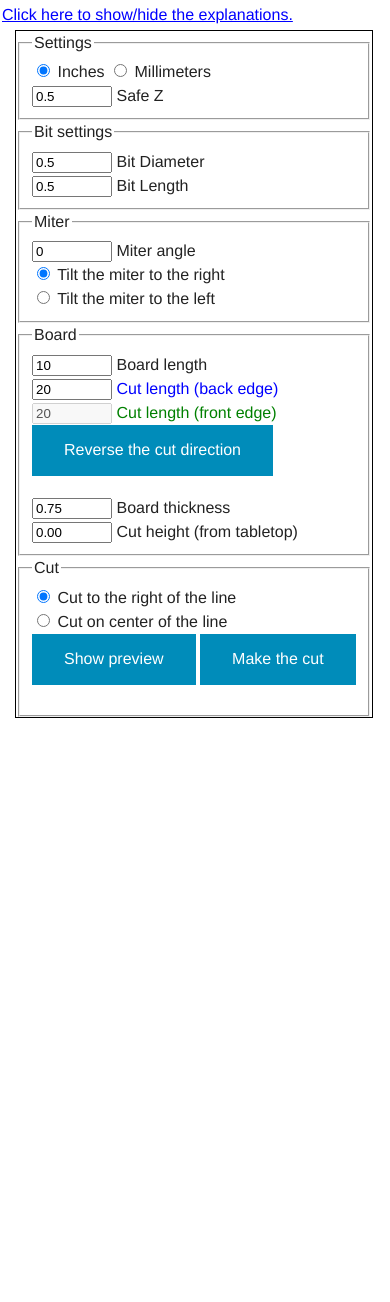
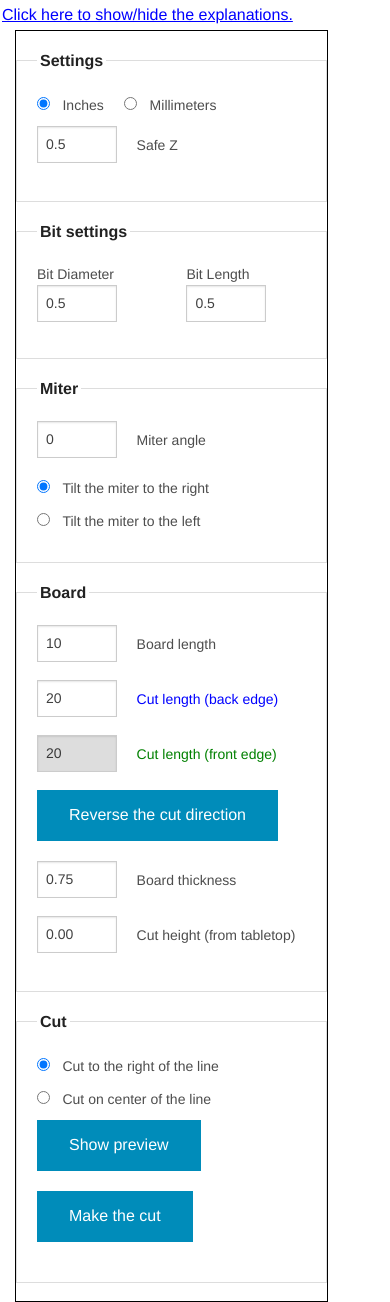
Before and after one commit to stevenrhaggerty/handibot-chopsaw, a website: page index.html in a window 390 px wide. Before the commit the page ends 844 px from the top, so only its background shows below. Drawn offline with Linux system fonts and the light colour scheme.

Commit message:
'Improve' the form design for mobile (so now it can't stand entirely on the screen...)

```diff
--- a/css/styles.css
+++ b/css/styles.css
@@ -22,4 +22,4 @@ form { float: left; border: 1px solid black; }
     display: none;
 }
 
-#preview { display: none; }
+/* #preview { display: none; } */
--- a/index.html
+++ b/index.html
@@ -2,7 +2,7 @@
 <html lang="en">
 <head>
     <meta charset="UTF-8" />
-    <meta name="viewport" content="width=device-width, initial-scale=1.0" />
+    <meta name="viewport" content="width=device-width, initial-scale=1.0"/>
     <script type="text/javascript" src="js/modernizr.js"></script>
     <script type="text/javascript" src="js/jquery.js"></script>
     <script type="text/javascript" src="js/foundation.min.js"></script>
@@ -55,23 +55,38 @@
                     <label for="unit_in">Inches</label>
                     <input id="unit_mm" type="radio" name="unit" value="mm" />
                     <label for="unit_mm">Millimeters</label>
-                    <br />
+                    <div class="row">
+                        <div class="small-4 columns">
                             <input id="safe_z" type="text" name="safe_z" value="0.5" />
-                    <label for="safe_z">Safe Z</label>
+                        </div>
+                        <div class="small-8 columns">
+                            <label class="inline left" for="safe_z">Safe Z</label>
+                        </div>
+                    </div>
                 </fieldset>
                 <fieldset>
                     <legend>Bit settings</legend>
+                    <div class="row">
+                        <div class="small-6 columns">
+                            <label for="bit_diameter">Bit Diameter</label>
                             <input id="bit_diameter" type="text" name="bit_diameter" value="0.5" />
-                    <label for="bit_diameter">Bit Diameter</label>
-                    <br />
+                        </div>
+                        <div class="small-6 columns">
+                            <label for="bit_length">Bit Length</label>
                             <input id="bit_length" type="text" name="bit_length" value="0.5" />
-                    <label for="bit_length">Bit Length</label>
+                        </div>
+                    </div>
                 </fieldset>
                 <fieldset>
                     <legend>Miter</legend>
-                    <input id="angle" type="text" name="angle" value="0" />
-                    <label for="angle">Miter angle</label>
-                    <br />
+                    <div class="row">
+                        <div class="small-4 columns">
+                            <input  id="angle" type="text" name="angle" value="0" />
+                        </div>
+                        <div class="small-8 columns">
+                            <label class="left inline" for="angle">Miter angle</label>
+                        </div>
+                    </div>
                     <input id="tilt_right" type="radio" name="tilt" value="right" checked />
                     <label for="tilt_right">Tilt the miter to the right</label>
                     <br />
@@ -80,22 +95,48 @@
                 </fieldset>
                 <fieldset>
                     <legend>Board</legend>
+                    <div class="row">
+                        <div class="small-4 columns">
                             <input id="board_length" type="text" name="board_length" value="10" />
-                    <label for="board_length">Board length</label>
-                    <br />
+                        </div>
+                        <div class="small-8 columns">
+                            <label  class="inline left" for="board_length">Board length</label>
+                        </div>
+                    </div>
+                    <div class="row">
+                        <div class="small-4 columns">
                             <input id="back_length" type="text" name="back_length" value="20" />
-                    <label class="blue" for="back_length">Cut length (back edge)</label>
-                    <br />
+                        </div>
+                        <div class="small-8 columns">
+                            <label class="blue inline left" for="back_length">Cut length (back edge)</label>
+                        </div>
+                    </div>
+                    <div class="row">
+                        <div class="small-4 columns">
                             <input id="front_length" type="text" name="front_length" value="20" />
-                    <label class="green" for="front_length">Cut length (front edge)</label>
-                    <br />
+                        </div>
+                        <div class="small-8 columns">
+                            <label class="green inline left" for="front_length">Cut length (front edge)</label>
+                        </div>
+                    </div>
                     <button id="reverse" type="button">Reverse the cut direction</button>
                     <br />
+                    <div class="row">
+                        <div class="small-4 columns">
                             <input id="board_thickness" type="text" name="board_thickness" value="0.75" />
-                    <label for="board_thickness">Board thickness</label>
-                    <br />
+                        </div>
+                        <div class="small-8 columns">
+                            <label class="inline left" for="board_thickness">Board thickness</label>
+                        </div>
+                    </div>
+                    <div class="row">
+                        <div class="small-4 columns">
                             <input id="cut_height" type="text" name="cut_height" value="0.00" />
-                    <label for="cut_height">Cut height (from tabletop)</label>
+                        </div>
+                        <div class="small-8 columns">
+                            <label class="inline left" for="cut_height">Cut height (from tabletop)</label>
+                        </div>
+                    </div>
                 </fieldset>
                 <fieldset>
                     <legend>Cut</legend>
@@ -105,17 +146,19 @@
                     <input id="cut_pos_center" type="radio" name="cut_pos" value="center" />
                     <label for="cut_pos_center">Cut on center of the line</label>
                     <br />
-                    <button id="draw" type="button">Show preview</button>
+                    <button id="draw" type="button" class="hide-for-medium-up">Show preview</button>
                     <button id="make" type="button">Make the cut</button>
                 </fieldset>
             </form>
         </div>
 
         <div class="large-8 columns" id="preview">
+            <div class="show-for-medium-up">
                 <input id="in_to_px" type="text" name="in_to_px" value="10" />
                 <label for="in_to_px">Pixels for an inch</label>
                 <br />
                 <canvas id="canvas" width="300" height="300"></canvas>
+            </div>
         </div>
     </div>
 
--- a/js/chop.js
+++ b/js/chop.js
@@ -334,7 +334,7 @@ function initialize() {
     cutHeight = document.getElementById("cut_height");
 
     canvas = document.getElementById("canvas");
-    canvas.height = document.getElementById("form_chop").clientHeight;
+    // canvas.height = document.getElementById("form_chop").clientHeight;
     // canvas.width = parseInt(document.getElementById("form_chop").clientWidth)*2;
     ctx = canvas.getContext("2d");
 
```
Also changed, not shown: css/foundation.min.css, js/foundation.min.js. Lines whose indentation alone changed are shown as unchanged.
